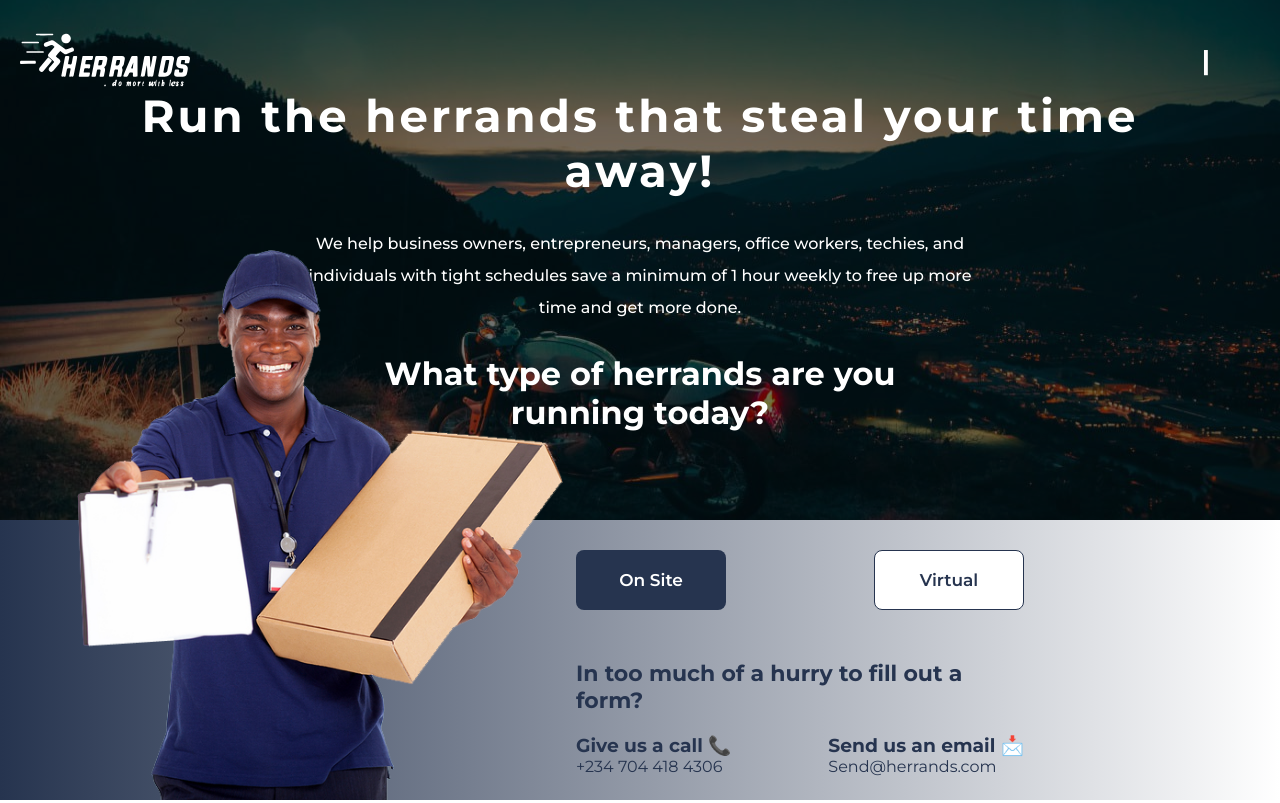
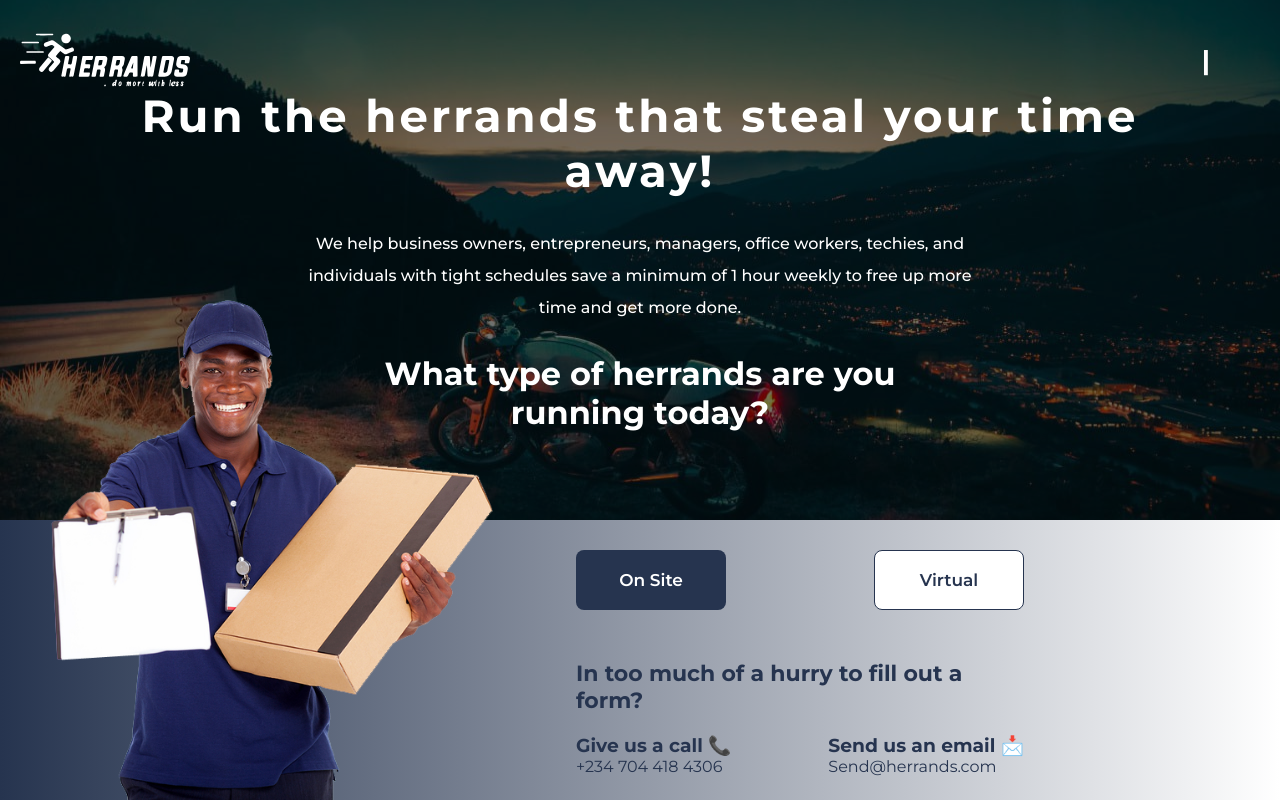
Before and after one commit to teslasdev/herrands, a React (Create React App) app: page / in a window 1280 px wide. Built offline with nearby package versions, Linux system fonts and the light colour scheme.

Commit message:
Responsive

```diff
--- a/src/Components/Body.css
+++ b/src/Components/Body.css
@@ -38,8 +38,8 @@
 .hrd-person {
     position: absolute;
     bottom: 0;
-    height: 550px;
-    left: 6%;
+    height: 500px;
+    left: 4%;
     z-index: 100;
 }
 
```
